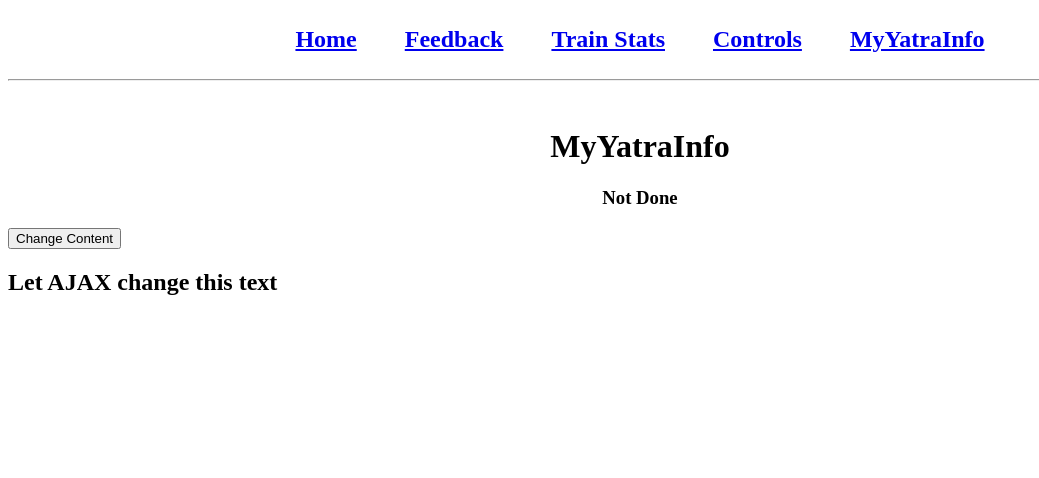
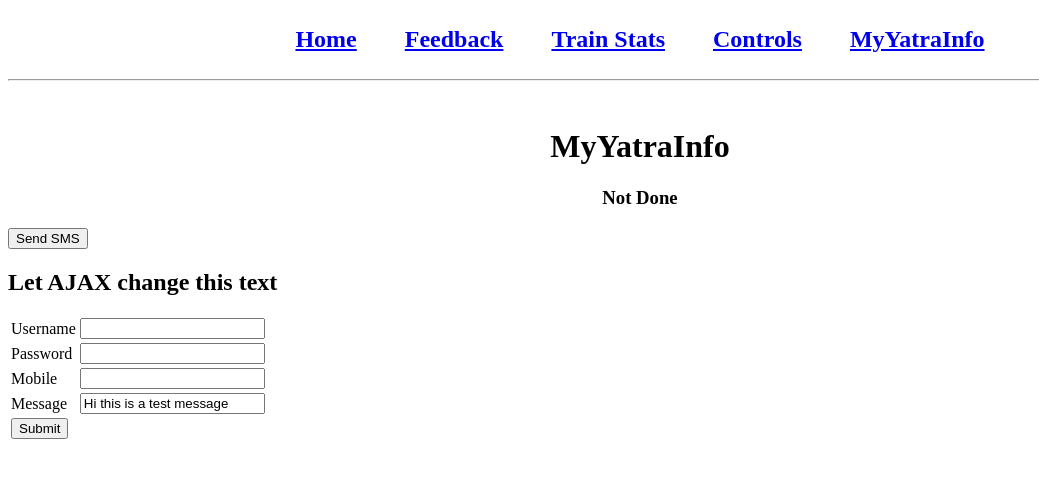
Before and after one commit to SimplyOm/PiRail, a Flask app: page /a in a window 1280 px wide. Shown: the top 478 px of the page, without its empty margins (0-1039 px from the left). Run offline with Flask 2, Linux system fonts and the light colour scheme.

Commit message:
more changes

```diff
--- a/app/templates/a.html
+++ b/app/templates/a.html
@@ -2,6 +2,7 @@
 {% extends "base.html" %}
 
 {% block content %}
+
 
 <script>
 function loadDoc() {
@@ -17,6 +18,32 @@ function loadDoc() {
 </script>
 	<h1 align="center">MyYatraInfo</h1>
 	<h3 align="center">{{ values.aa }}</h3>
-	<button type="button" onclick="loadDoc()">Change Content</button>
+	<button type="button" onclick="sendWay2SMS('8984249078' , 'apple' , '7607986662' , 'Hello World')">Send SMS</button>
 	<div id="demo"><h2>Let AJAX change this text</h2></div>
+
+<form action="../sendsms.php" method="get">
+	<table>
+		<tr>
+			<td>Username</td>
+			<td><input type="text" name="uid" /></td>
+		</tr>
+		<tr>
+			<td>Password</td>
+			<td><input type="text" name="pwd" /></td>
+		</tr>
+		<tr>
+			<td>Mobile</td>
+			<td><input type="text" name="phone" /></td>
+		</tr>
+		<tr>
+			<td>Message</td>
+			<td><input type="text" value="Hi this is a test message" name="msg" /></td>
+		</tr>
+		<tr>
+			<td><input type="submit" /></td>
+		</tr>
+	</table>
+</form>
+
+
 {% endblock %}
--- a/app/views.py
+++ b/app/views.py
@@ -10,11 +10,12 @@ import serial
 import urllib2
 '''
 ser = serial.Serial(port = '/dev/ttyUSB0',baudrate = 9600, parity = serial.PARITY_NONE,stopbits=serial.STOPBITS_ONE,bytesize=serial.EIGHTBITS,timeout=1)
+'''
 GPIO.setmode(GPIO.BCM)
 state=0
 GPIO.setup(23,GPIO.OUT)
 GPIO.output(23,GPIO.LOW)
-'''
+
 railway_api_key='opyoo5828'
 
 north=25.2624715
```
